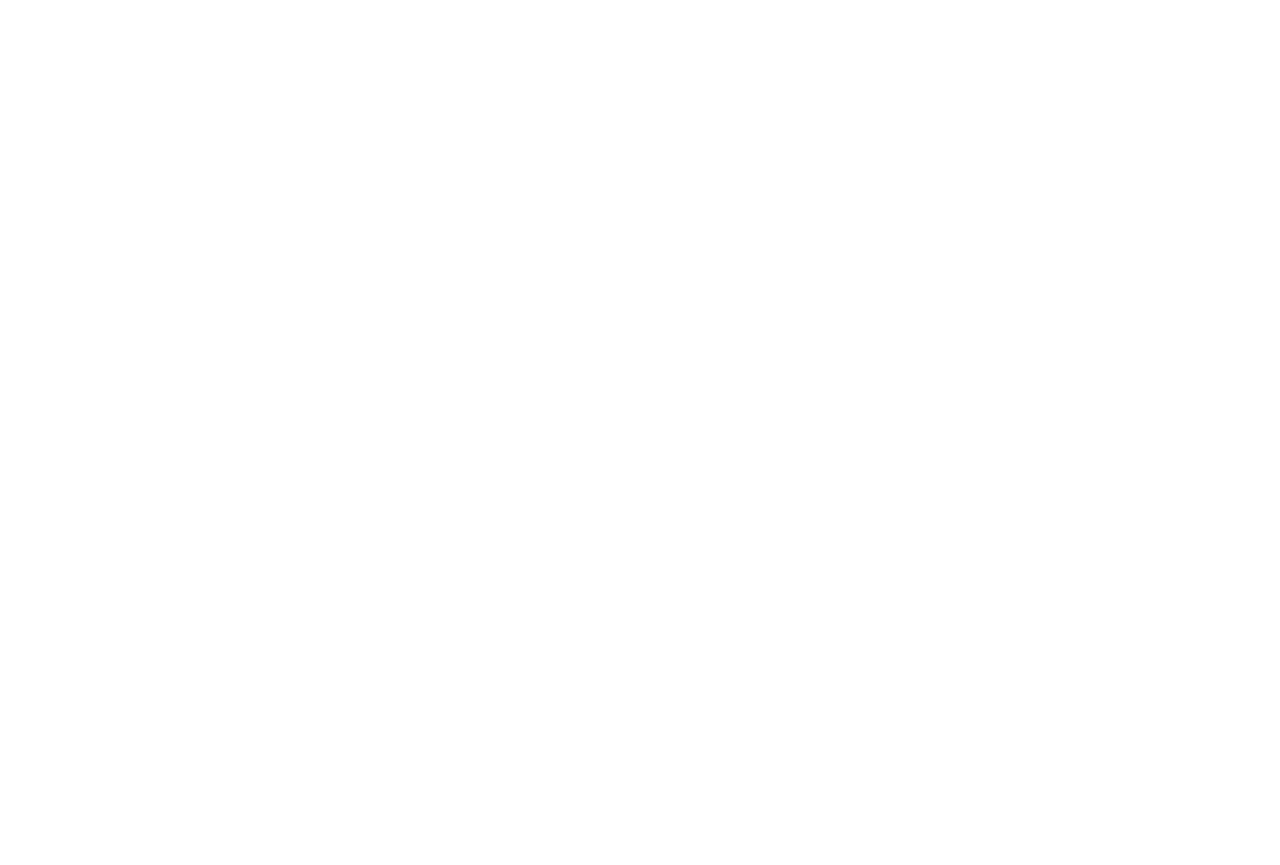
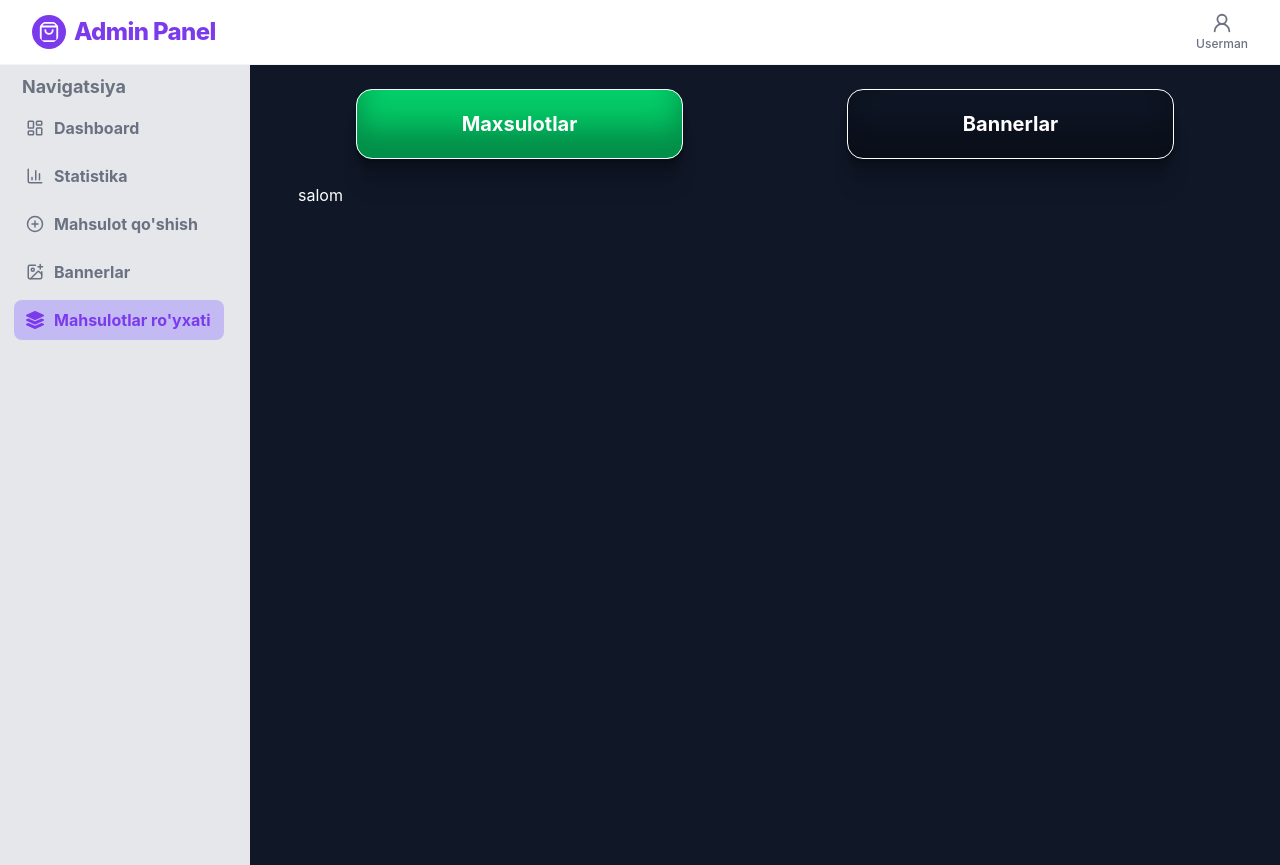
Before and after one commit to sherxonbek/imtihon, a React (Vite) app: page /admin/product-management in a window 1280 px wide. Before the commit this address had no page. Before the commit the page ends 800 px from the top, so only its background shows below. Built offline with nearby package versions, Linux system fonts and the light colour scheme.

Commit message:
prodact ozgartirish bolimi sozlanish arafasida

```diff
--- a/src/App.jsx
+++ b/src/App.jsx
@@ -9,6 +9,9 @@
 import Cart from "./users/pages/Cart"
 import SignUp from "./auth/SignUp"
 import SignIn from "./auth/SignIn"
+import ProdactsManage from "./admin/pages/ProdactsManage"
+import LayoutManage from "./admin/components/LayoutManage"
+import Manage from "./admin/pages/Manage"
 
 
 function App() {
@@ -26,11 +29,17 @@
           <Route path="/signin" element={<SignIn />} />
 
 
+
           <Route path="/admin" element={<LayoutAdmin />} >
             <Route index element={<Dashboard />} />
             <Route path="addprodact" element={<Addprodact />} />
             <Route path="statistika" element={<Statistike />} />
             <Route path="addbanners" element={<Addbanners />} />
+
+            <Route path="product-management" element={<LayoutManage />} >
+              <Route index element={<ProdactsManage />} />
+              <Route path="banner-manage" element={<Manage />} />
+            </Route>
           </Route>
         </Routes>
       </Router>
--- /dev/null
+++ b/src/admin/components/Buttons.jsx
@@ -0,0 +1,27 @@
+import React from 'react'
+import { NavLink } from 'react-router-dom'
+
+function Buttons() {
+    return (
+        <div>
+            <div className='flex w-full justify-around text-center'>
+                <NavLink to="/admin/product-management"
+                    end
+                    className={({ isActive }) => `w-1/3 border p-5 rounded-2xl shadow-uzum font-bold text-xl ${isActive ? 'bg-green-400' : ' hover:text-[#7C3AED] hover:bg-gray-200'
+                        }`}
+                >
+                    <h1 className='font-bold'>Maxsulotlar</h1>
+                </NavLink>
+                <NavLink to="/admin/product-management/banner-manage"
+                    end
+                    className={({ isActive }) => `w-1/3 border p-5 rounded-2xl shadow-uzum font-bold text-xl ${isActive ? 'bg-green-400' : ' hover:text-[#7C3AED] hover:bg-gray-200'
+                        }`}
+                >
+                    <h1 className='font-bold'>Bannerlar</h1>
+                </NavLink>
+            </div>
+        </div>
+    )
+}
+
+export default Buttons
--- a/src/admin/components/LayoutAdmin.jsx
+++ b/src/admin/components/LayoutAdmin.jsx
@@ -3,7 +3,7 @@
 import Saidbar from './Saidbar'
 import { Outlet } from 'react-router-dom'
 
-function Layout() {
+export default function Layout() {
   return (
     <div className='bg-gray-900 text-white'>
       <Navbar />
@@ -16,5 +16,3 @@
     </div>
   )
 }
-
-export default Layout
--- /dev/null
+++ b/src/admin/components/LayoutManage.jsx
@@ -0,0 +1,16 @@
+import React from 'react'
+import { Outlet } from 'react-router-dom'
+import Buttons from './Buttons'
+
+function LayoutManage() {
+    return (
+        <div>
+            <Buttons />
+            <div className='flex-grow p-6'>
+                <Outlet />
+            </div>
+        </div>
+    )
+}
+
+export default LayoutManage
--- a/src/admin/components/Saidbar.jsx
+++ b/src/admin/components/Saidbar.jsx
@@ -1,6 +1,7 @@
 import { LayoutDashboard, BarChart3, PlusCircle, ImagePlus } from 'lucide-react'
 
 import React from 'react'
+import { FaLayerGroup } from 'react-icons/fa';
 import { NavLink } from 'react-router-dom'
 
 function Saidbar() {
@@ -41,6 +42,13 @@
                 <ImagePlus size={18} />
                 <h1 className='font-bold'>Bannerlar</h1>
             </NavLink>
+            <NavLink to="/admin/product-management"
+                className={({ isActive }) => `${baseStyle} ${isActive ? 'bg-[#c4baf3] text-[#7C3AED]' : 'text-gray-500 hover:text-[#7C3AED] hover:bg-gray-200'
+                    }`}
+            >
+                <FaLayerGroup size={18} />
+                <h1 className='font-bold'>Mahsulotlar ro'yxati</h1>
+            </NavLink>
         </div>
     )
 }
--- /dev/null
+++ b/src/admin/pages/Manage.jsx
@@ -0,0 +1,9 @@
+import React from 'react'
+
+function Manage() {
+  return (
+    <div>Manage</div>
+  )
+}
+
+export default Manage
--- /dev/null
+++ b/src/admin/pages/ProdactsManage.jsx
@@ -0,0 +1,12 @@
+import React, { useState } from 'react'
+import { NavLink } from 'react-router-dom'
+
+function ProdactsManage() {
+    return (
+        <div>
+            <h1>salom</h1>
+        </div>
+    )
+}
+
+export default ProdactsManage
```
